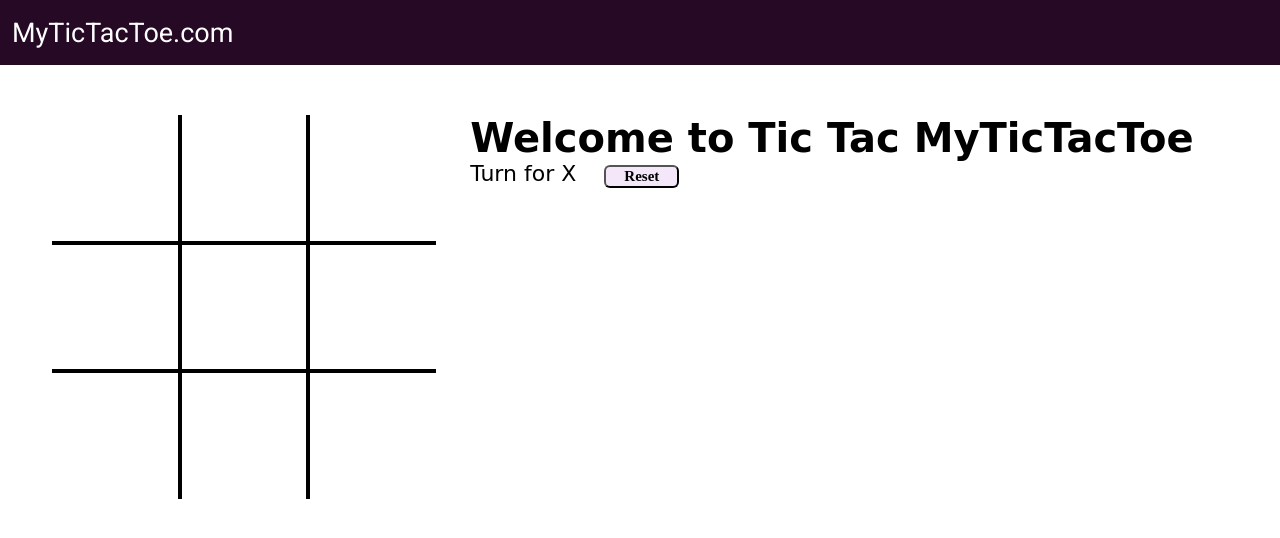
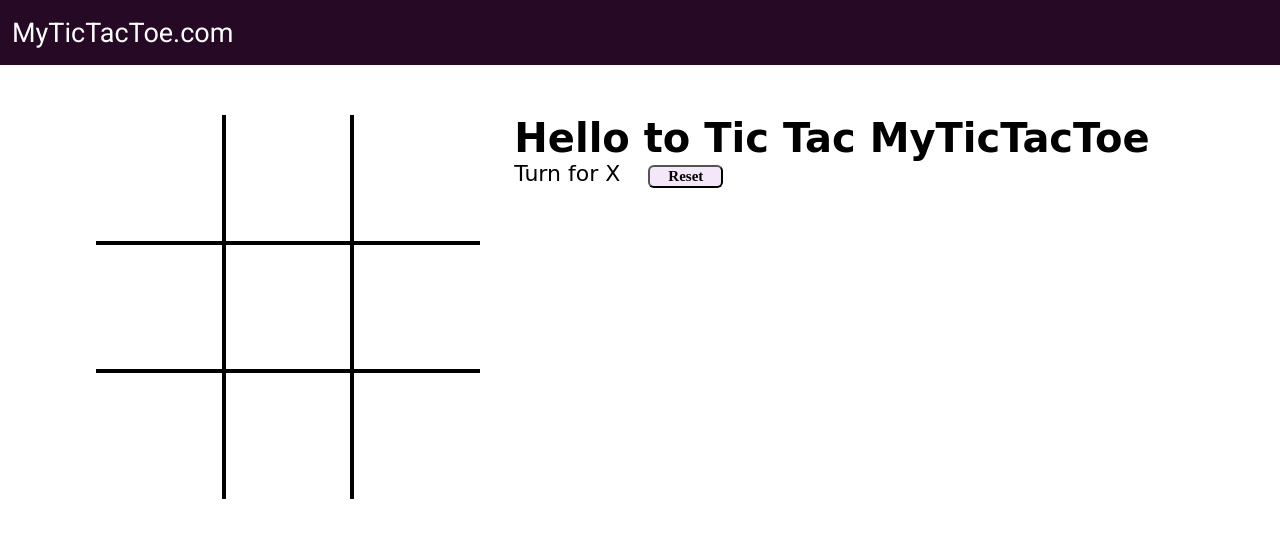
Before and after one commit to OpenSource-UIT/hacktoberfest-24-1, a plain HTML site: page index.html in a window 1280 px wide. Drawn offline with Linux system fonts and the light colour scheme; a web font is replaced by a local one.

Commit message:
Changed the name

```diff
--- a/index.html
+++ b/index.html
@@ -28,7 +28,7 @@
         <div class="box bb-0 br-0"><span class="boxtext"></span></div>
       </div>
       <div class="gameInfo">
-        <h1>Welcome to Tic Tac MyTicTacToe</h1>
+        <h1>Hello to Tic Tac MyTicTacToe</h1>
         <div>
           <span class="info">Turn for X</span>
           <button id="reset">Reset</button>
```
